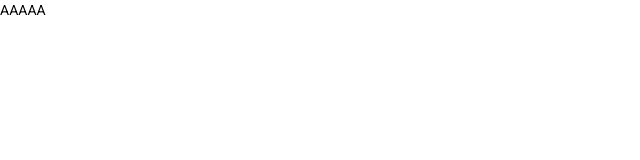
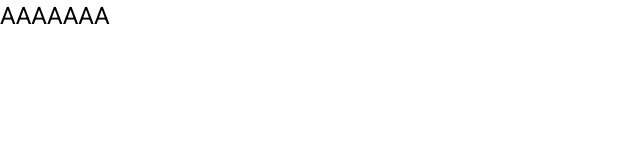
Before and after one commit to TaliOfRivia/fury-replic, an Angular app: page / in a window 1280 px wide. Shown: the top 160 px of the page, without its empty margins (0-640 px from the left). Built offline with nearby package versions, Linux system fonts and the light colour scheme.

Commit message:
dashBoard component created

```diff
--- a/src/app/app.component.css
+++ b/src/app/app.component.css
@@ -0,0 +1,3 @@
+h1{
+  text-decoration: dashed;
+}
--- a/src/app/app.component.html
+++ b/src/app/app.component.html
@@ -1 +1 @@
-AAAAA
+<h1>AAAAAAA</h1>
--- a/src/app/app.module.ts
+++ b/src/app/app.module.ts
@@ -4,10 +4,12 @@ import { BrowserModule } from '@angular/platform-browser';
 import { AppRoutingModule } from './app-routing.module';
 import { AppComponent } from './app.component';
 import { BrowserAnimationsModule } from '@angular/platform-browser/animations';
+import { DashBoardComponent } from './dash-board/dash-board.component';
 
 @NgModule({
   declarations: [
-    AppComponent
+    AppComponent,
+    DashBoardComponent
   ],
   imports: [
     BrowserModule,
--- /dev/null
+++ b/src/app/dash-board/dash-board.component.html
@@ -0,0 +1 @@
+<p>dash-board works!</p>
--- /dev/null
+++ b/src/app/dash-board/dash-board.component.ts
@@ -0,0 +1,15 @@
+import { Component, OnInit } from '@angular/core';
+
+@Component({
+  selector: 'app-dash-board',
+  templateUrl: './dash-board.component.html',
+  styleUrls: ['./dash-board.component.css']
+})
+export class DashBoardComponent implements OnInit {
+
+  constructor() { }
+
+  ngOnInit(): void {
+  }
+
+}
```
Also changed, not shown: src/app/dash-board/dash-board.component.css (added), 1 other file (tests, documents, lock files or other folders).
